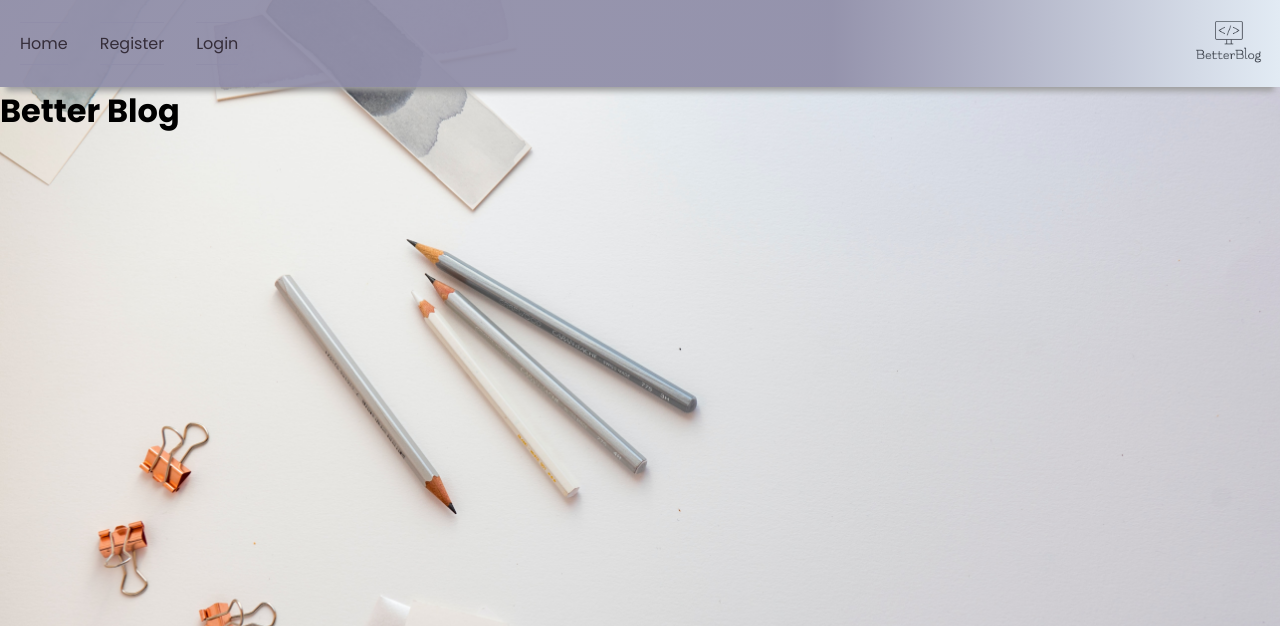
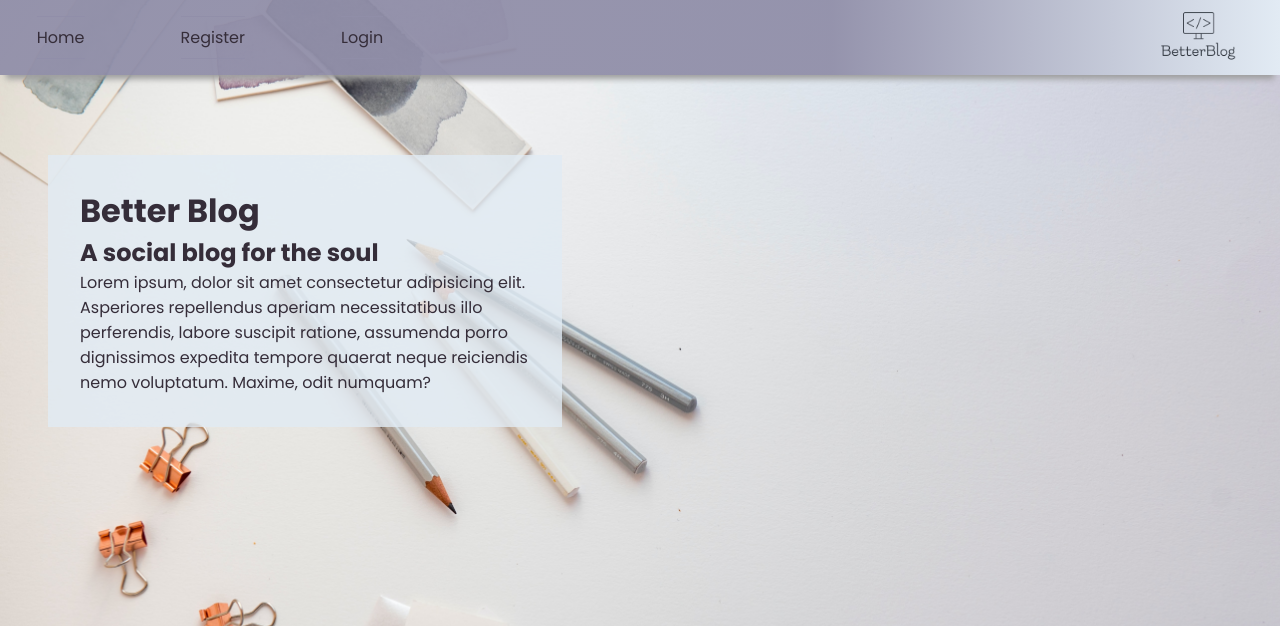
Before and after one commit to mercuryretro/simple_blog, a Django app: page / in a window 1280 px wide. Shown: the top 626 px of the page. Run offline with Django 3.2, Linux system fonts and the light colour scheme; some libraries are stand-ins or nearby versions.

Commit message:
Started main-content. Created a container, heading, subheading, and paragraph.

```diff
--- a/blog_app/static/css/style.css
+++ b/blog_app/static/css/style.css
@@ -25,11 +25,12 @@ body {
 
 /* Navbar styling */
 #logo {
-    height: 3.5em;
+    height: 4em;
     align-self: center;
 }
-.left {
+.right-nav {
     margin-left: auto;
+    margin-right: 2em;
 }
 
 .navbar{
@@ -37,14 +38,12 @@ body {
     justify-content: flex-start;
     text-decoration: none;
     align-items:center;
-    padding: .75em;
-    gap: 1em;
+    padding: .3em;
+    gap: 2em;
     box-shadow: 0 10px 6px -6px rgb(158, 158, 158);
-    max-height: 70px;
+    max-height: 65px;
 }
 #nav-1{
-    /* background-color:#f3f6f8; */
-    background: rgb(226, 235, 244);
     background: linear-gradient(90deg, rgba(145,143,169,0.95) 65%,rgba(226,235,244,1) 100%);
     z-index: auto;
 }
@@ -55,7 +54,7 @@ body {
     border-bottom: 1px solid rgba(145,143,169,0.95);
     border-top: 1px solid rgba(145,143,169,0.95);
     padding: .5em 0;
-    margin: 0 .5em;
+    margin: 0em 2em;
 }
 .nav-items:hover, .nav-items:focus{
     border-top: 1px solid #352d39;
@@ -64,10 +63,16 @@ body {
 }
 
 /* Main Content styling */
-/* .main-content {
-    background-image: url(/static/imgs/joanna-kosinska-RE-8WswW95o-unsplash.jpg);
-    background-repeat: no-repeat;
-    background-size: cover;
-    background-position: left;
-    height: 1000px;
-} */
+.main-content{
+    color:#352d39;
+    background-color: rgba(226,235,244,0.80);
+    display: flex;
+    flex-direction: column;
+    align-items: flex-start;
+    padding: 2em;
+    margin-left: 3em;
+    margin-right: 3em;
+    margin-top: 5em;
+    min-height:200px;
+    max-width: 450px;
+}
--- a/blog_app/templates/main.html
+++ b/blog_app/templates/main.html
@@ -20,10 +20,16 @@
         <a class='nav-items' href='#home'>Home</a></li>
         <a class='nav-items' href='#register'>Register</a></li>
         <a class='nav-items' href='#login'>Login</a></li>
-        <a class='left' href='#home'><img src="/static/imgs/logov2.png" id="logo"></a>
+        <a class='right-nav' href='#home'><img src="/static/imgs/logov2.png" id="logo"></a>
     </nav>
-    <div class='main-content'>
-        <h1 class='main-heading'>Better Blog</h1>
+    <div class='main-container'>
+        <main class='main-content'>
+            <h1 class='main-heading'>Better Blog</h1>
+            <h2>A social blog for the soul</h2>
+            <p>Lorem ipsum, dolor sit amet consectetur adipisicing elit. Asperiores repellendus aperiam necessitatibus
+                illo perferendis, labore suscipit ratione, assumenda porro dignissimos expedita tempore quaerat neque
+                reiciendis nemo voluptatum. Maxime, odit numquam?</p>
+        </main>
     </div>
 </body>
 
```
